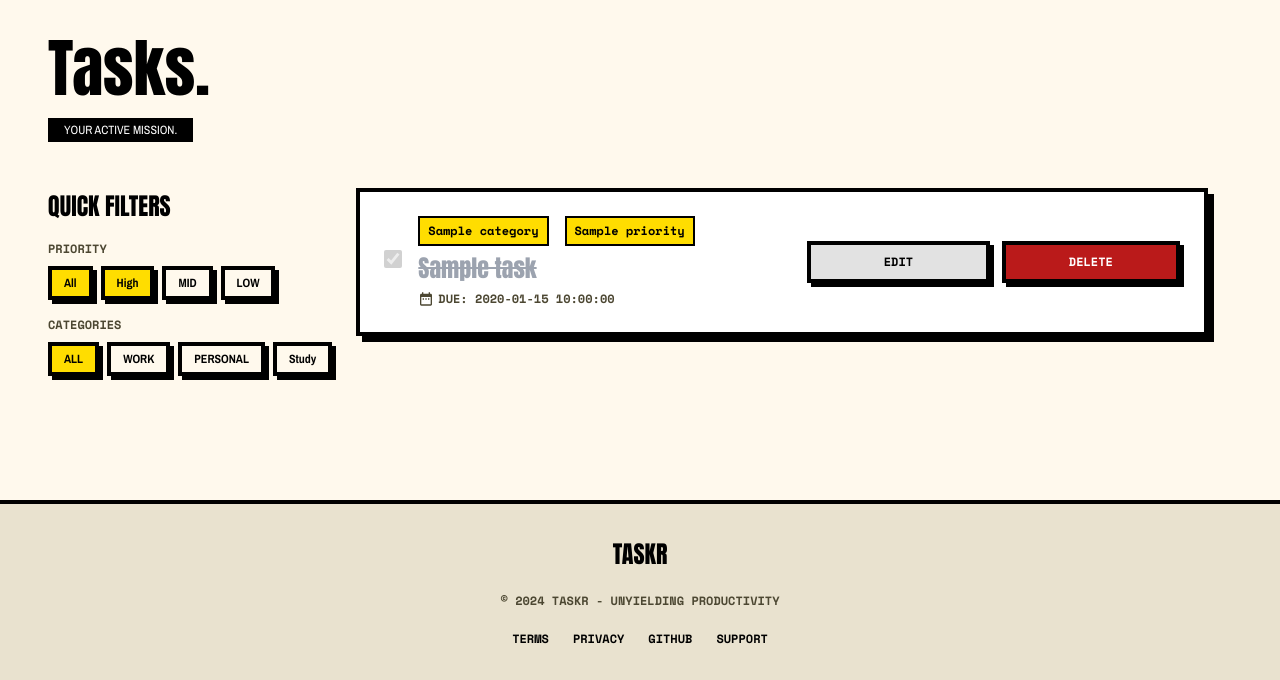
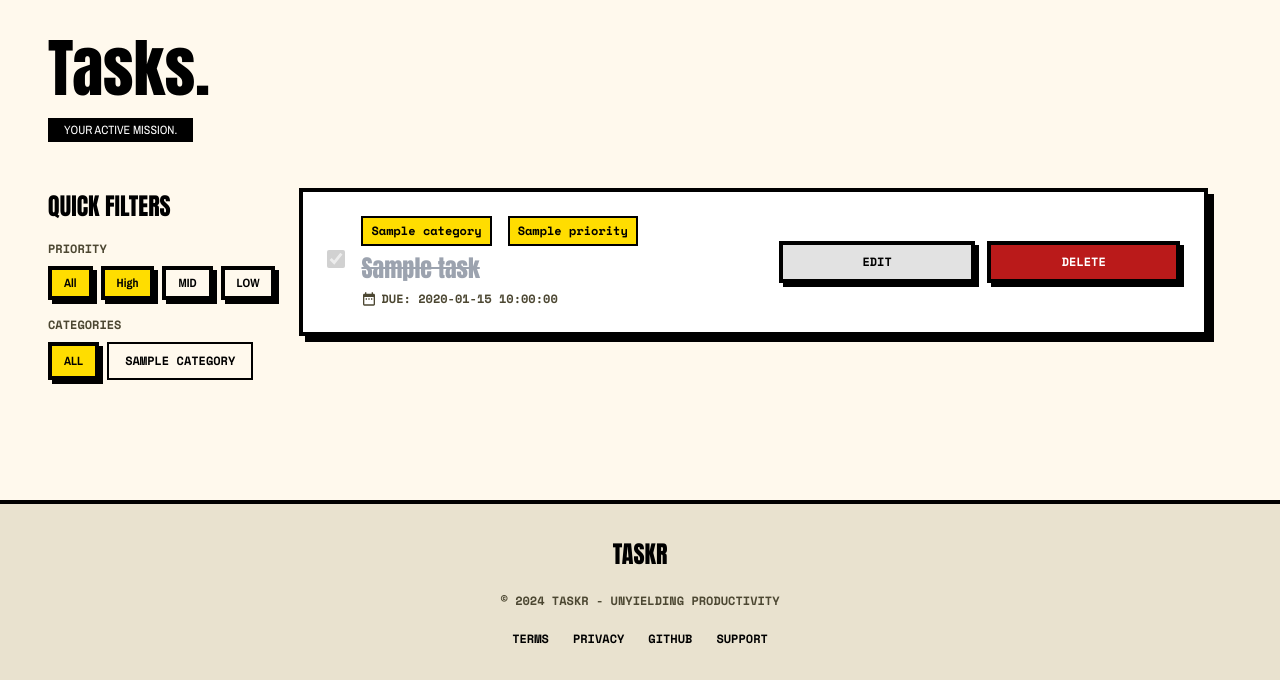
Before and after one commit to Zackyinnova/ToDo-Task-Project, a Flask app: template templates/index.html in a window 1280 px wide. Shown: the part 120-800 px from the top of the page. Run offline with Flask 3, Linux system fonts and the light colour scheme; the template is opened without the code that fills it: most values are stand-ins (such as "Sample title", 1, 10 or a date in 2020); some libraries are stand-ins or nearby versions.

Commit message:
fix: fixing filter button

```diff
--- a/templates/index.html
+++ b/templates/index.html
@@ -135,7 +135,21 @@
                                 ALL
                             </button>
 
-                            <button class="filter-category py-1 px-3 text-[12px] font-bold border-4 border-black brutal-btn-hover shadow-[4px_4px_0px_0px_#000]"
+                            {% for category in categories %}
+                                <button
+                                    type="button"
+                                    class="filter-category uppercase py-2 px-4 border-2 border-black text-[12px] font-space font-bold"
+                                    data-value="{{ category.category_name }}"
+                                    data-category="{{ category.category_name }}"
+                                    data-bg="{{ category.text_color }}"
+                                    data-color="{{ category.color }}">
+                                    {{ category.category_name }}
+                                </button>
+                            {% endfor %}
+
+
+                        <!--
+                           <button class="filter-category py-1 px-3 text-[12px] font-bold border-4 border-black brutal-btn-hover shadow-[4px_4px_0px_0px_#000]"
                                 data-category="work">
                                 WORK
                             </button>
@@ -149,6 +163,7 @@
                                 data-category="study">
                                 Study
                             </button>
+                        -->
                         </div>
                     </div>
 
```
Also changed, not shown: Static/js/categories.js (line endings or trailing spaces).
